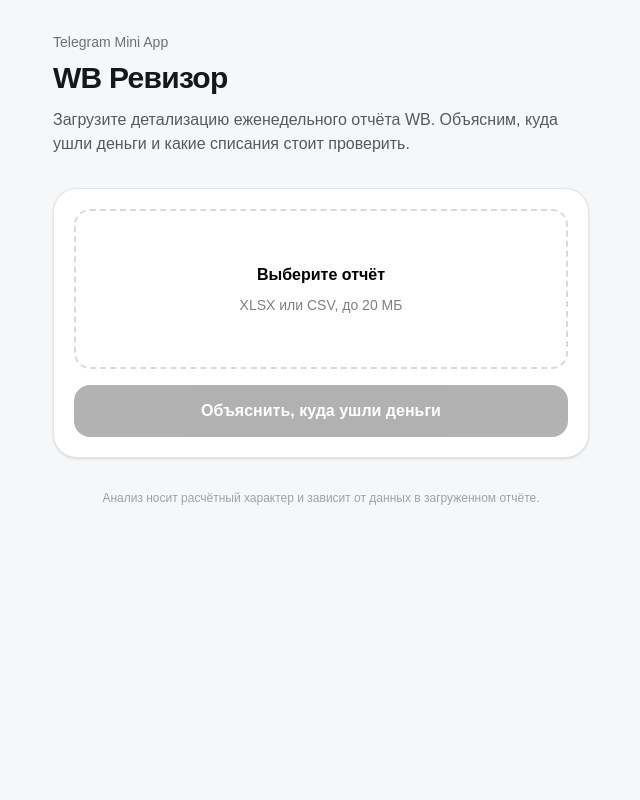
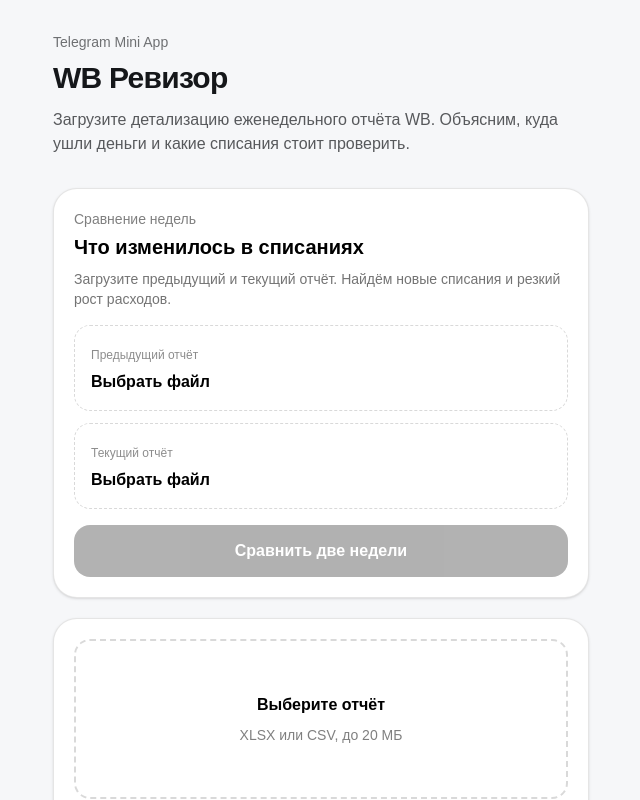
Before and after one commit to Sheff1981/wb-mini-app, a Next.js app: page / in a window 1280 px wide. Shown: the top 800 px of the page, without its empty margins (319-959 px from the left). Built offline with nearby package versions, Linux system fonts and the light colour scheme.

Commit message:
Add two-week WB comparison UI

```diff
--- a/src/app/page.tsx
+++ b/src/app/page.tsx
@@ -58,6 +58,37 @@
   note: string;
 };
 
+type ComparisonChange = {
+  category: string;
+  previousAmount: number;
+  currentAmount: number;
+  delta: number;
+  percentChange: number | null;
+  kind: "new" | "increased" | "decreased" | "disappeared" | "unchanged";
+};
+
+type ComparisonResult = {
+  ok: boolean;
+  mode?: "comparison";
+  comparison?: {
+    summary: {
+      previousPayout: number;
+      currentPayout: number;
+      payoutDelta: number;
+      previousNetSales: number;
+      currentNetSales: number;
+      netSalesDelta: number;
+      newOrIncreasedCount: number;
+      improvementCount: number;
+      extraCosts: number;
+    };
+    problems: ComparisonChange[];
+    improvements: ComparisonChange[];
+    allChanges: ComparisonChange[];
+  };
+  error?: string;
+};
+
 type UploadResult = {
   ok: boolean;
   mode?: "simple" | "wb_official";
@@ -97,6 +128,11 @@
   const [result, setResult] = useState<UploadResult | null>(null);
   const [status, setStatus] = useState("");
   const [loading, setLoading] = useState(false);
+  const [previousFile, setPreviousFile] = useState<File | null>(null);
+  const [currentFile, setCurrentFile] = useState<File | null>(null);
+  const [comparison, setComparison] = useState<ComparisonResult | null>(null);
+  const [compareStatus, setCompareStatus] = useState("");
+  const [compareLoading, setCompareLoading] = useState(false);
 
   useEffect(() => {
     const tg = window.Telegram?.WebApp;
@@ -146,6 +182,40 @@
     }
   }
 
+  async function compareReports() {
+    if (!previousFile || !currentFile) return;
+
+    setCompareLoading(true);
+    setComparison(null);
+    setCompareStatus("");
+
+    try {
+      const form = new FormData();
+      form.append("previousFile", previousFile);
+      form.append("currentFile", currentFile);
+
+      const response = await fetch("/api/compare", {
+        method: "POST",
+        body: form,
+      });
+
+      const data = (await response.json()) as ComparisonResult;
+
+      if (!response.ok || !data.ok) {
+        throw new Error(data.error ?? "Не удалось сравнить отчёты.");
+      }
+
+      setComparison(data);
+      setCompareStatus("Сравнение готово");
+    } catch (error) {
+      setCompareStatus(
+        error instanceof Error ? error.message : "Не удалось сравнить отчёты.",
+      );
+    } finally {
+      setCompareLoading(false);
+    }
+  }
+
   const officialResult =
     result?.mode === "wb_official" ? result : undefined;
 
@@ -168,6 +238,142 @@
           деньги и какие списания стоит проверить.
         </p>
       </section>
+
+      <section className="mb-5 rounded-3xl border border-black/10 bg-white p-5 text-black shadow-sm">
+        <p className="text-sm text-black/50">Сравнение недель</p>
+        <h2 className="mt-1 text-xl font-bold">Что изменилось в списаниях</h2>
+        <p className="mt-2 text-sm leading-5 text-black/55">
+          Загрузите предыдущий и текущий отчёт. Найдём новые списания и резкий рост расходов.
+        </p>
+
+        <div className="mt-4 grid gap-3">
+          <label className="cursor-pointer rounded-2xl border border-dashed border-black/15 p-4">
+            <span className="text-xs font-medium text-black/45">Предыдущий отчёт</span>
+            <p className="mt-1 truncate font-semibold">
+              {previousFile ? previousFile.name : "Выбрать файл"}
+            </p>
+            <input
+              type="file"
+              accept=".xlsx,.csv"
+              className="hidden"
+              onChange={(event) => {
+                setPreviousFile(event.target.files?.[0] ?? null);
+                setComparison(null);
+                setCompareStatus("");
+              }}
+            />
+          </label>
+
+          <label className="cursor-pointer rounded-2xl border border-dashed border-black/15 p-4">
+            <span className="text-xs font-medium text-black/45">Текущий отчёт</span>
+            <p className="mt-1 truncate font-semibold">
+              {currentFile ? currentFile.name : "Выбрать файл"}
+            </p>
+            <input
+              type="file"
+              accept=".xlsx,.csv"
+              className="hidden"
+              onChange={(event) => {
+                setCurrentFile(event.target.files?.[0] ?? null);
+                setComparison(null);
+                setCompareStatus("");
+              }}
+            />
+          </label>
+        </div>
+
+        <button
+          type="button"
+          disabled={!previousFile || !currentFile || compareLoading}
+          onClick={compareReports}
+          className="mt-4 w-full rounded-2xl bg-black px-5 py-3.5 font-semibold text-white disabled:cursor-not-allowed disabled:opacity-30"
+        >
+          {compareLoading ? "Сравниваем…" : "Сравнить две недели"}
+        </button>
+
+        {compareStatus && (
+          <p className="mt-4 rounded-2xl bg-black/5 px-4 py-3 text-sm">
+            {compareStatus}
+          </p>
+        )}
+      </section>
+
+      {comparison?.comparison && (() => {
+        const cmp = comparison.comparison;
+        const payoutWorse = cmp.summary.payoutDelta < 0;
+
+        return (
+          <section className="mb-5 rounded-3xl border border-black/10 bg-white p-5 text-black shadow-sm">
+            <p className="text-sm text-black/50">Изменения относительно прошлой недели</p>
+            <h2 className="mt-1 text-2xl font-bold">
+              {cmp.summary.newOrIncreasedCount > 0
+                ? `Стало хуже: ${cmp.summary.newOrIncreasedCount}`
+                : "Новых проблем не найдено"}
+            </h2>
+
+            <div className="mt-4 grid grid-cols-2 gap-3">
+              <div className="rounded-2xl bg-black/[0.04] p-4">
+                <p className="text-xs text-black/45">Изменение выплаты</p>
+                <p className={`mt-1 text-xl font-bold ${payoutWorse ? "text-red-600" : "text-emerald-700"}`}>
+                  {cmp.summary.payoutDelta > 0 ? "+" : ""}
+                  {rub.format(cmp.summary.payoutDelta)}
+                </p>
+              </div>
+              <div className="rounded-2xl bg-red-50 p-4">
+                <p className="text-xs text-red-700">Дополнительные расходы</p>
+                <p className="mt-1 text-xl font-bold text-red-700">
+                  {rub.format(cmp.summary.extraCosts)}
+                </p>
+              </div>
+            </div>
+
+            {cmp.problems.length > 0 && (
+              <div className="mt-5 space-y-3">
+                {cmp.problems.map((item) => (
+                  <div
+                    key={item.category}
+                    className="rounded-2xl border border-red-100 bg-red-50/50 p-4"
+                  >
+                    <div className="flex items-start justify-between gap-3">
+                      <div>
+                        <span className="rounded-full bg-white px-2.5 py-1 text-xs font-semibold text-red-700">
+                          {item.kind === "new" ? "Новое списание" : "Резкий рост"}
+                        </span>
+                        <h3 className="mt-3 font-bold">{item.category}</h3>
+                      </div>
+                      <p className="whitespace-nowrap font-bold text-red-600">
+                        +{rub.format(Math.max(item.delta, 0))}
+                      </p>
+                    </div>
+                    <p className="mt-2 text-sm text-black/60">
+                      Было {rub.format(item.previousAmount)} → стало {rub.format(item.currentAmount)}
+                      {item.percentChange !== null ? ` · ${item.percentChange > 0 ? "+" : ""}${item.percentChange}%` : ""}
+                    </p>
+                  </div>
+                ))}
+              </div>
+            )}
+
+            {cmp.improvements.length > 0 && (
+              <details className="mt-4 rounded-2xl border border-black/10">
+                <summary className="cursor-pointer px-4 py-3 text-sm font-semibold">
+                  Что улучшилось ({cmp.improvements.length})
+                </summary>
+                <div className="divide-y divide-black/10 border-t border-black/10 px-4">
+                  {cmp.improvements.map((item) => (
+                    <div key={item.category} className="flex items-center justify-between gap-3 py-3">
+                      <span className="text-sm">{item.category}</span>
+                      <span className="font-semibold text-emerald-700">
+                        {rub.format(item.delta)}
+                      </span>
+                    </div>
+                  ))}
+                </div>
+              </details>
+            )}
+          </section>
+        );
+      })()}
 
       <section className="rounded-3xl border border-black/10 bg-white p-5 text-black shadow-sm">
         <label
```
